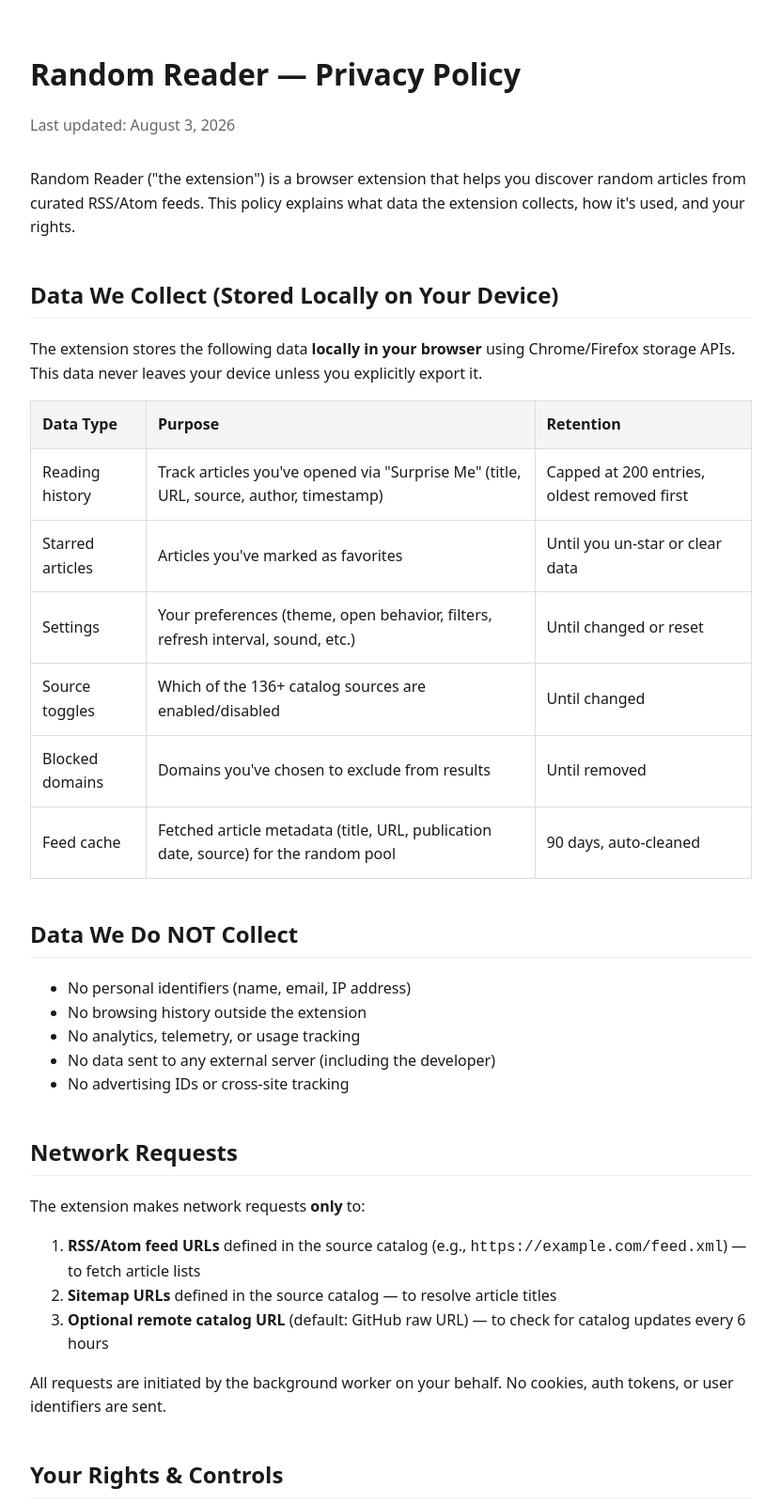
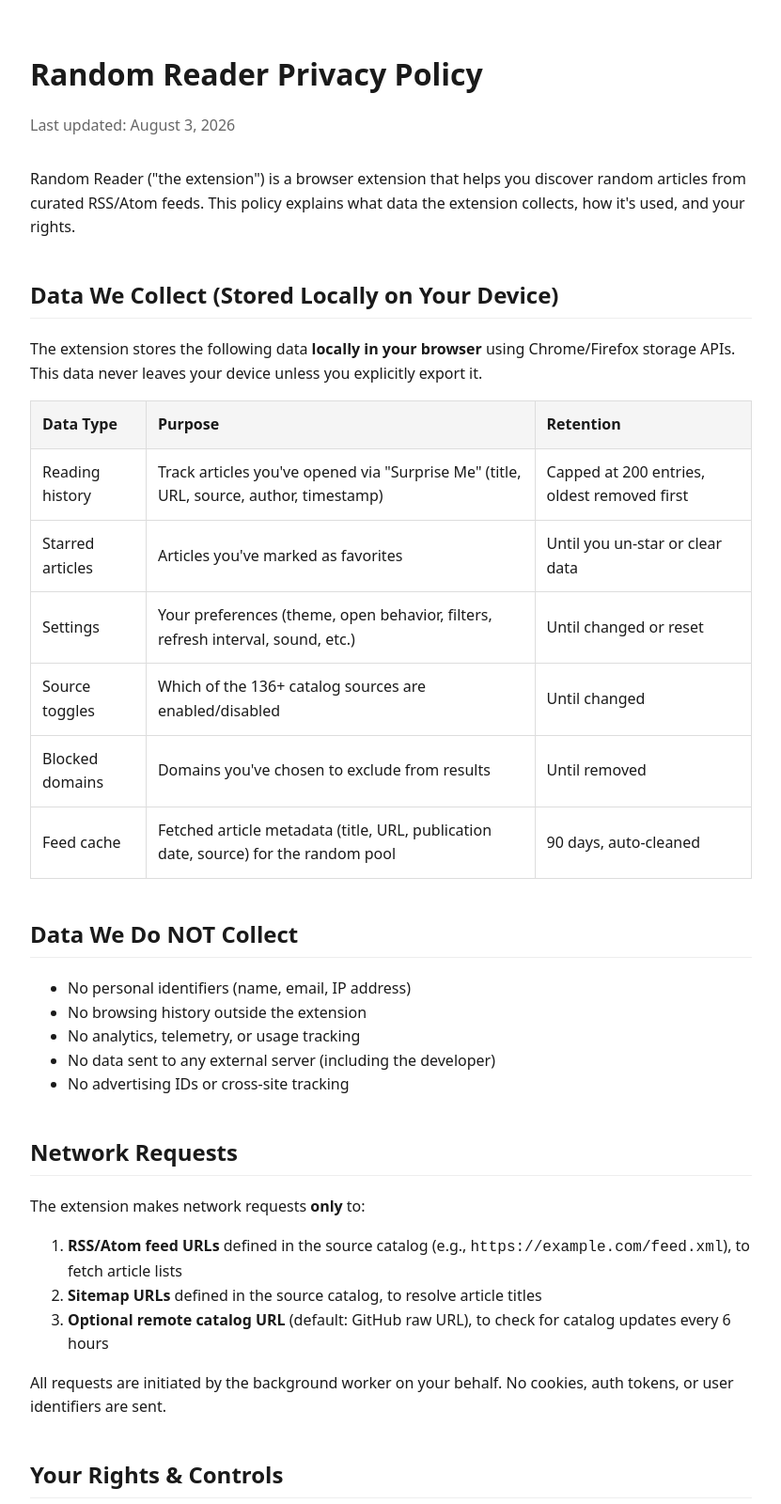
Before and after one commit to GrishMahat/RandomReader, a website: page docs/privacy.html in a window 1280 px wide. Shown: the top 1600 px of the page at 94% size, without its empty margins (224-1055 px from the left). Drawn offline with Linux system fonts and the light colour scheme.

Commit message:
docs: rewrite README with accurate facts, clean privacy pages
- refresh interval range, 7 MB pool cap, title-only keyword filtering,
  catalog update behavior, and project structure now match the code
- em-dash and AI-tell cleanup across README, PRIVACY.md, privacy.html,
  CHANGELOG, and code comments

```diff
--- a/docs/privacy.html
+++ b/docs/privacy.html
@@ -3,7 +3,7 @@
 <head>
   <meta charset="UTF-8">
   <meta name="viewport" content="width=device-width, initial-scale=1.0">
-  <title>Random Reader — Privacy Policy</title>
+  <title>Random Reader Privacy Policy</title>
   <style>
     * { box-sizing: border-box; }
     body {
@@ -22,7 +22,7 @@
   </style>
 </head>
 <body>
-  <h1>Random Reader — Privacy Policy</h1>
+  <h1>Random Reader Privacy Policy</h1>
   <p class="meta">Last updated: August 3, 2026</p>
 
   <p>Random Reader ("the extension") is a browser extension that helps you discover random articles from curated RSS/Atom feeds. This policy explains what data the extension collects, how it's used, and your rights.</p>
@@ -56,9 +56,9 @@
   <h2>Network Requests</h2>
   <p>The extension makes network requests <strong>only</strong> to:</p>
   <ol>
-    <li><strong>RSS/Atom feed URLs</strong> defined in the source catalog (e.g., <code>https://example.com/feed.xml</code>) — to fetch article lists</li>
-    <li><strong>Sitemap URLs</strong> defined in the source catalog — to resolve article titles</li>
-    <li><strong>Optional remote catalog URL</strong> (default: GitHub raw URL) — to check for catalog updates every 6 hours</li>
+    <li><strong>RSS/Atom feed URLs</strong> defined in the source catalog (e.g., <code>https://example.com/feed.xml</code>), to fetch article lists</li>
+    <li><strong>Sitemap URLs</strong> defined in the source catalog, to resolve article titles</li>
+    <li><strong>Optional remote catalog URL</strong> (default: GitHub raw URL), to check for catalog updates every 6 hours</li>
   </ol>
   <p>All requests are initiated by the background worker on your behalf. No cookies, auth tokens, or user identifiers are sent.</p>
 
```
Also changed, not shown: PRIVACY.md (+4 -4 lines), CHANGELOG.md, README.md.
